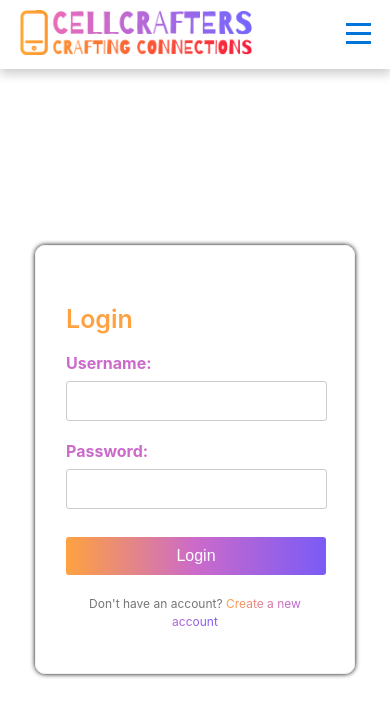
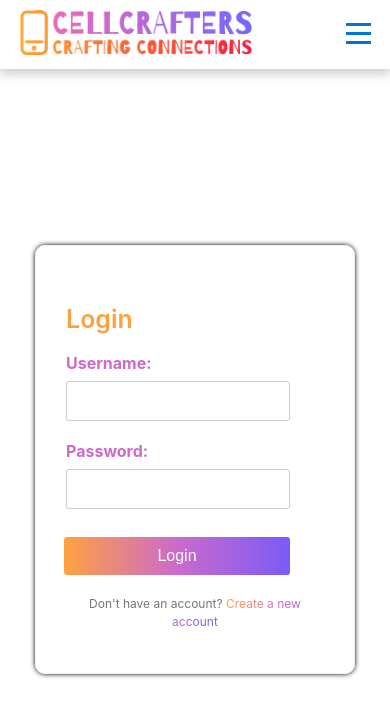
Before and after one commit to rajmajumdar23/Ecommerce_CellCrafter, a React (Create React App) app: page /login in a window 390 px wide. Shown: the top 716 px of the page. Built offline with nearby package versions, Linux system fonts and the light colour scheme; a web font is replaced by a local one.

Commit message:
Update Login.css

```diff
--- a/src/Styling/Login.css
+++ b/src/Styling/Login.css
@@ -106,9 +106,10 @@
     margin-top: 59%;
   }
   #username,#password{
-    width: 239px;
+    width: 202px;
 }
 .login-button {
-  width: 260px;
+     margin-left: -2px;
+    width: 226px;
 }
 }
```
